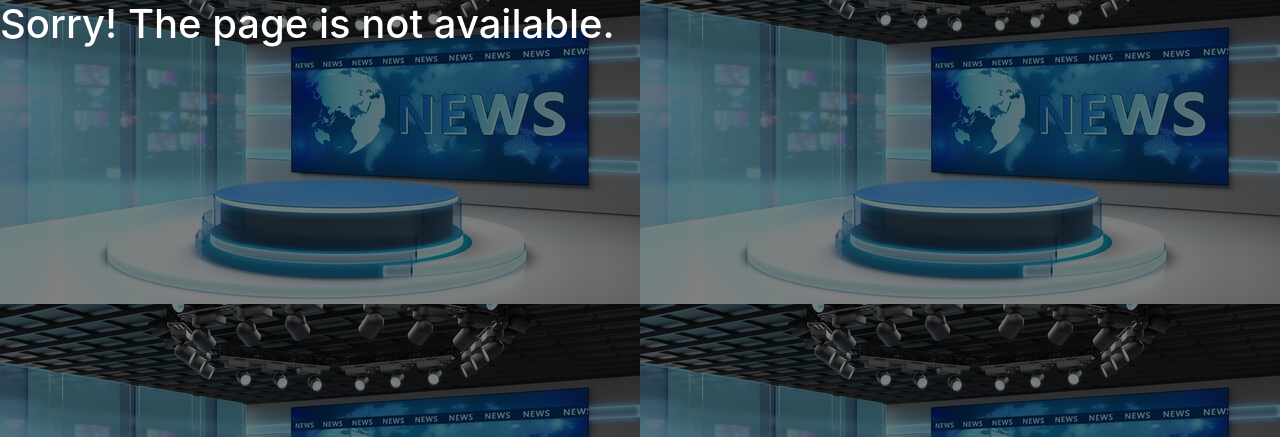
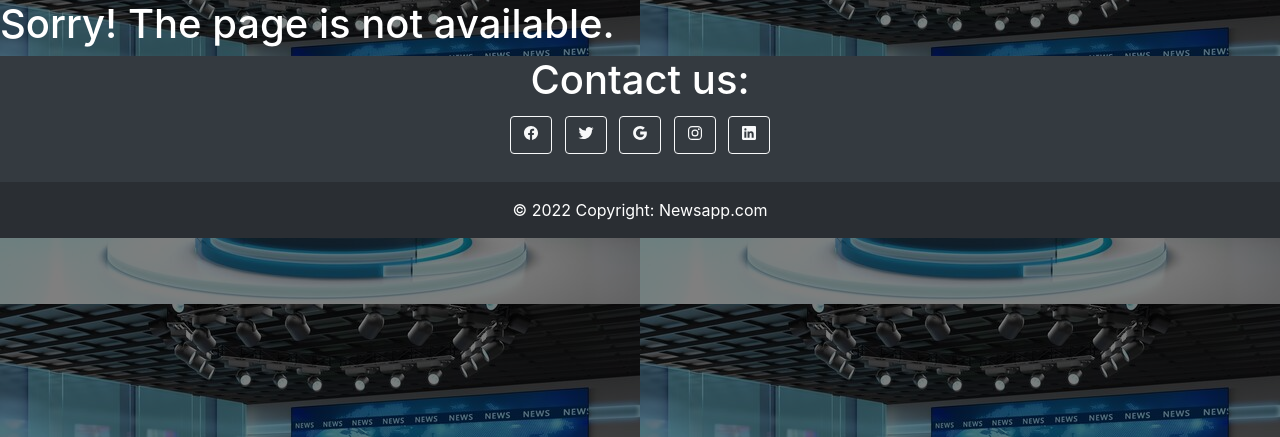
Before and after one commit to Mercynenoh/News-App, a Flask app: template app/templates/four.html in a window 1280 px wide. Shown: the part 56-493 px from the top of the page. Run offline with Flask 2, Linux system fonts and the light colour scheme; the template is opened without the code that fills it, so the values that code supplies are empty; some libraries are stand-ins or nearby versions.

Commit message:
add footer

```diff
--- a/app/templates/base.html
+++ b/app/templates/base.html
@@ -15,7 +15,43 @@
     {% endblock %}
     {% block content %}
     {% endblock %}
+    <footer class="bg-dark text-center  text-white">
 
+
+        <div class="container mt-2">
+
+          <section class="mb-4 last">
+              <h1>Contact us:</h1>
+           <!-- Facebook -->
+           <a class="btn btn-outline-light btn-floating m-1 " href="https://www.facebook.com/" target="_blank" role="button"
+           ><ion-icon name="logo-facebook"></ion-icon></a>
+
+         <!-- Twitter -->
+         <a class="btn btn-outline-light btn-floating m-1" href="" role="button"
+           ><ion-icon name="logo-twitter"></ion-icon></a>
+
+         <!-- Google -->
+         <a class="btn btn-outline-light btn-floating m-1" href="http://www.google.com/" role="button"
+           ><ion-icon name="logo-google"></ion-icon></a>
+
+         <!-- Instagram -->
+          <a class="btn btn-outline-light btn-floating m-1" href="https://www.instagram.com/" role="button"
+           ><ion-icon name="logo-instagram"></ion-icon></a>
+
+         <!-- Linkedin -->
+          <a class="btn btn-outline-light btn-floating m-1" href="#!" role="button"
+           ><ion-icon name="logo-linkedin"></ion-icon></a>
+
+          </section>
+
+        </div>
+        <div class="text-center p-3" style="background-color: rgba(0, 0, 0, 0.2);">
+          © 2022 Copyright:
+          <a class="text-white" href="https://mdbootstrap.com/">Newsapp.com</a>
+        </div>
+      </footer>
+      <script type="module" src="https://unpkg.com/ionicons@5.5.2/dist/ionicons/ionicons.esm.js"></script>
+      <script nomodule src="https://unpkg.com/ionicons@5.5.2/dist/ionicons/ionicons.js"></script>
     <script src="https://code.jquery.com/jquery-3.2.1.slim.min.js" integrity="sha384-KJ3o2DKtIkvYIK3UENzmM7KCkRr/rE9/Qpg6aAZGJwFDMVNA/GpGFF93hXpG5KkN" crossorigin="anonymous"></script>
 <script src="https://cdn.jsdelivr.net/npm/popper.js@1.12.9/dist/umd/popper.min.js" integrity="sha384-ApNbgh9B+Y1QKtv3Rn7W3mgPxhU9K/ScQsAP7hUibX39j7fakFPskvXusvfa0b4Q" crossorigin="anonymous"></script>
 <script src="https://cdn.jsdelivr.net/npm/bootstrap@4.0.0/dist/js/bootstrap.min.js" integrity="sha384-JZR6Spejh4U02d8jOt6vLEHfe/JQGiRRSQQxSfFWpi1MquVdAyjUar5+76PVCmYl" crossorigin="anonymous"></script>
```
